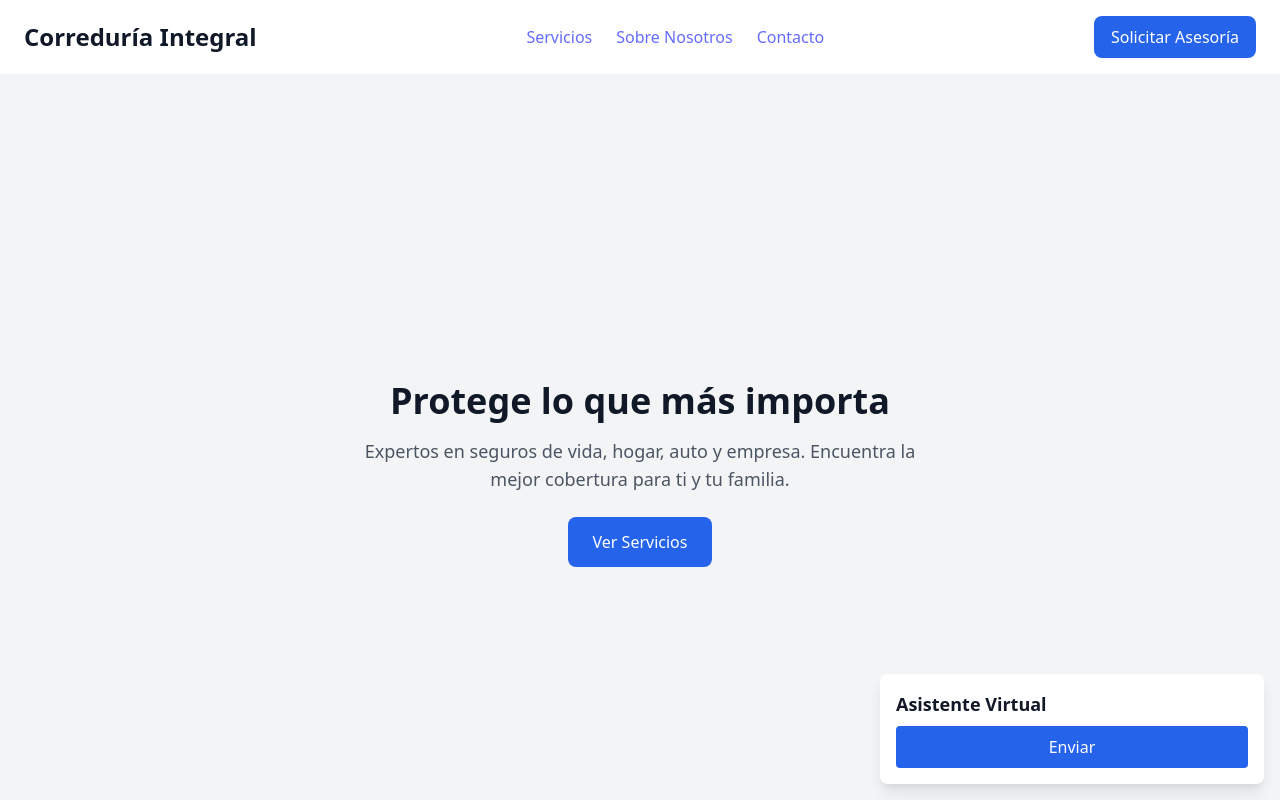
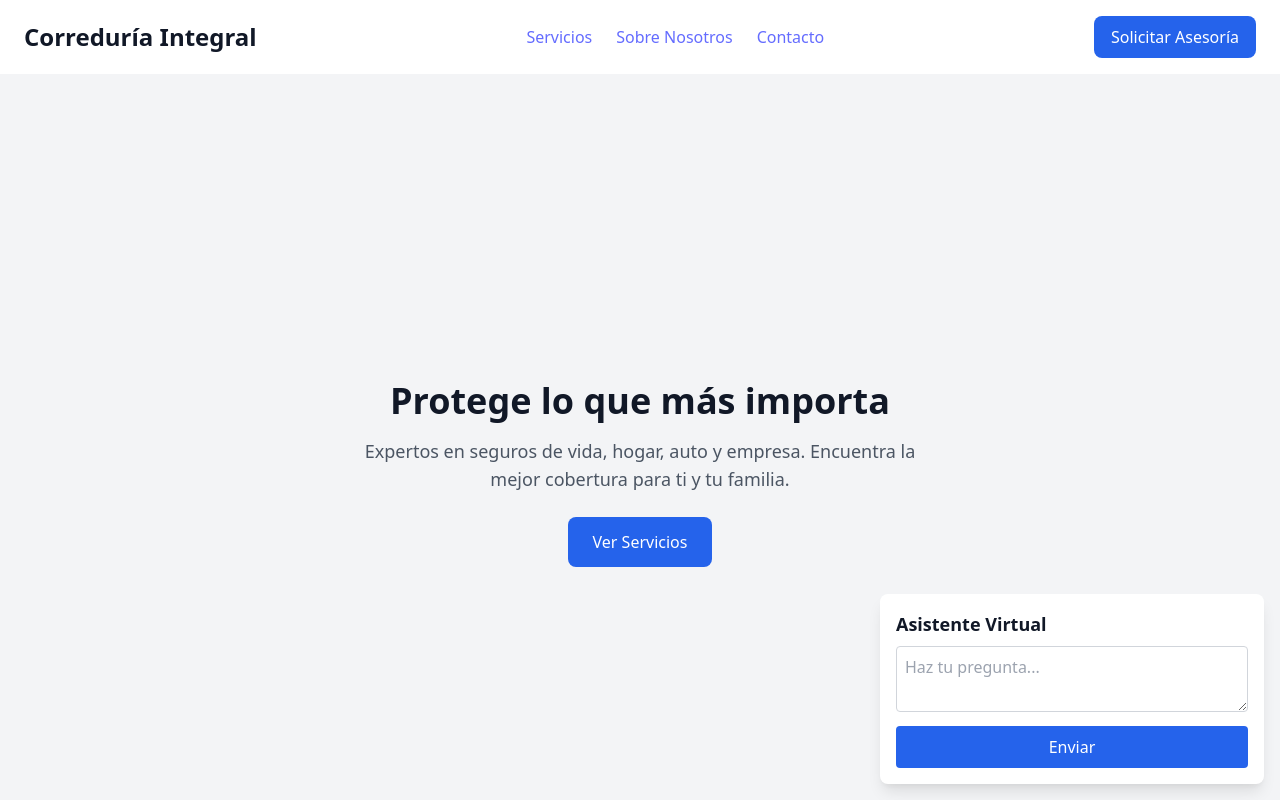
Before and after one commit to guillermo-delgado/correduria, a React (Vite) app: page / in a window 1280 px wide. Shown: the top 800 px of the page. Built offline with nearby package versions, Linux system fonts and the light colour scheme.

Commit message:
Fix: corregido uso de marked con await para evitar Promise<string> en dangerouslySetInnerHTML

```diff
--- a/src/components/ChatGPT.tsx
+++ b/src/components/ChatGPT.tsx
@@ -1,22 +1,52 @@
 import { useState } from "react";
 import { sendMessageToChatGPT } from "@/api/chat";
+import { marked } from "marked";
 
 export default function ChatGPT() {
+  const [input, setInput] = useState("");
+  const [response, setResponse] = useState("");
 
+  const handleSend = async () => {
+    if (!input.trim()) return;
+
+    const reply = await sendMessageToChatGPT(input); // ✅ Esperamos la respuesta
+    setResponse(reply); // ✅ Ahora sí, es un string
+    setInput(""); // ✅ Limpiamos el input
+  };
+
+  const handleKeyDown = (e: React.KeyboardEvent<HTMLTextAreaElement>) => {
+    if (e.key === "Enter" && !e.shiftKey) {
+      e.preventDefault();
+      handleSend();
+    }
+  };
 
   return (
-    <div className="fixed bottom-4 right-4 p-4 bg-white shadow-lg rounded-lg w-96 max-w-full">
+    <div className="fixed bottom-4 right-4 p-4 bg-white shadow-lg rounded-lg w-96 max-w-full z-50">
       <h3 className="text-lg font-bold mb-2">Asistente Virtual</h3>
 
+      <textarea
+        className="w-full p-2 border border-gray-300 rounded mb-2"
+        rows={2}
+        placeholder="Haz tu pregunta..."
+        value={input}
+        onChange={(e) => setInput(e.target.value)}
+        onKeyDown={handleKeyDown}
+      />
 
       <button
         className="bg-blue-600 text-white px-4 py-2 rounded w-full"
-
+        onClick={handleSend}
       >
         Enviar
       </button>
 
-
+      {response && (
+        <div
+          className="mt-4 p-2 border-t border-gray-200 text-sm text-gray-700 prose max-w-full"
+          // ✅ Convertimos Markdown
+        />
+      )}
     </div>
   );
 }
```
